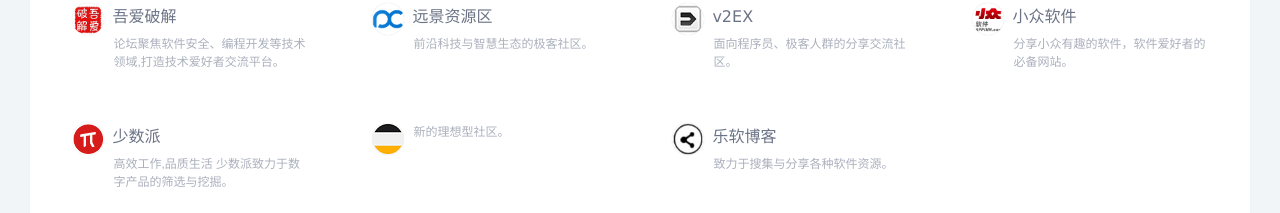
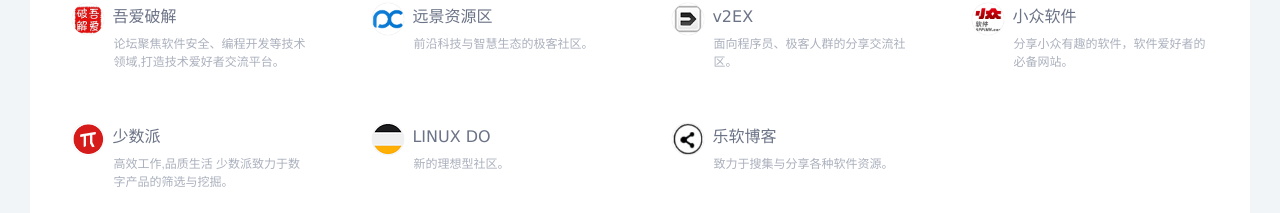
Before and after one commit to ljxfhy/ljxfhy.github.io, a plain HTML site: page index.html in a window 1280 px wide. Shown: the part 1220-1433 px from the top of the page. Drawn offline with Linux system fonts and the light colour scheme.

Commit message:
Update index.html

```diff
--- a/index.html
+++ b/index.html
@@ -308,7 +308,7 @@
 
 <div class="col-xs-6 col-sm-4 col-md-3">
               <div class="item"> <a class="link" target="_self" href="javascript:;" rel="nofollow"></a> <a class="a" href="https://linux.do" title=" " target="_blank" > <img src="uploads/linux.webp" alt=" " title=" ">
-                <h3LINUX DO</h3>
+                <h3>LINUX DO</h3>
                 <p>新的理想型社区。</p>
                 </a> </div>
             </div>
```
